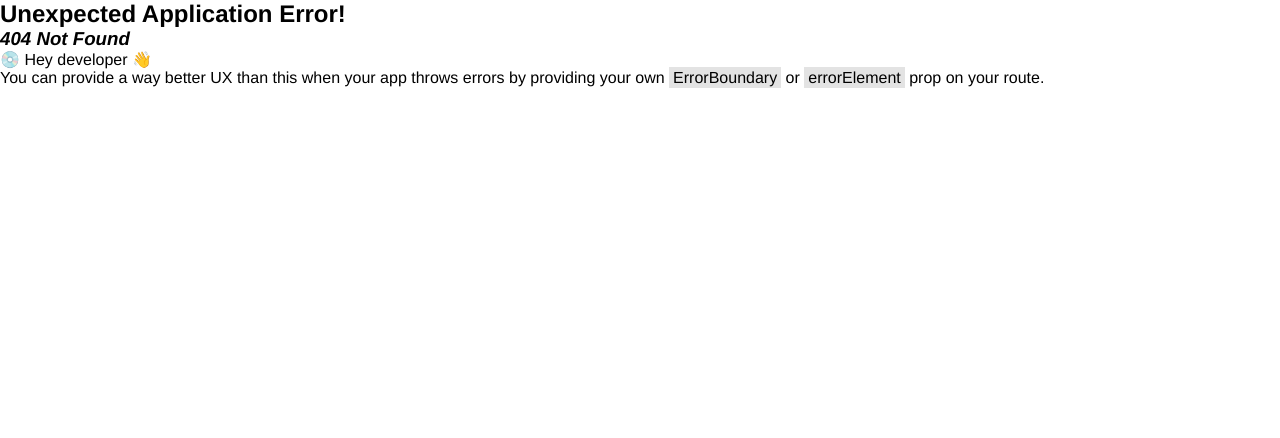
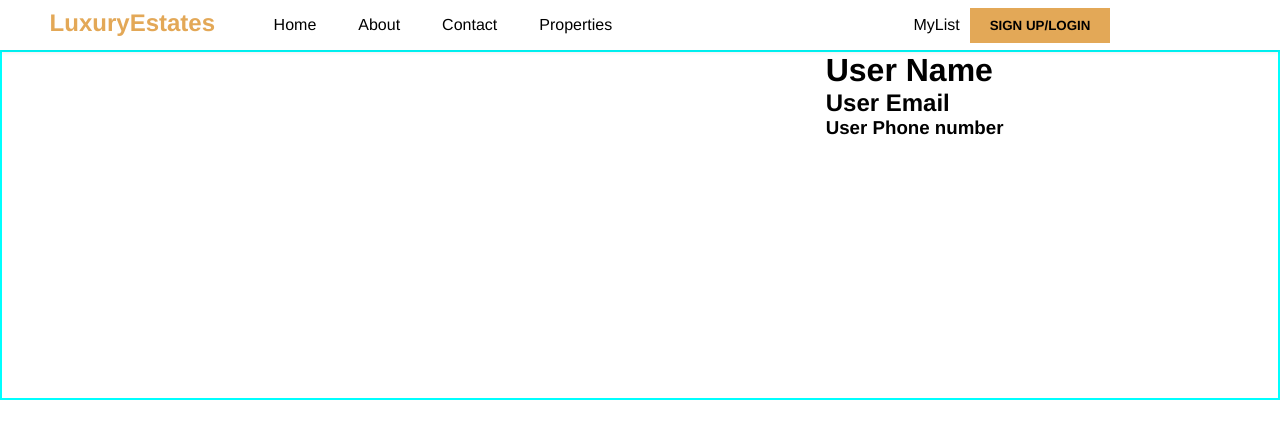
Before and after one commit to VishankhBhardwaj/Real-estate, a React (Vite) app in the folder Frontend/: page /Mylist in a window 1280 px wide. Before the commit this address had no page. Shown: the top 438 px of the page. Built offline with nearby package versions, Linux system fonts and the light colour scheme.

Commit message:
added animations

```diff
--- a/Frontend/package.json
+++ b/Frontend/package.json
@@ -12,7 +12,7 @@
   "dependencies": {
     "flowbite": "^3.1.2",
     "flowbite-react": "^0.10.2",
-    "framer-motion": "^12.4.1",
+    "framer-motion": "^12.4.3",
     "lucide-react": "^0.475.0",
     "react": "^19.0.0",
     "react-dom": "^19.0.0",
--- a/Frontend/src/App.jsx
+++ b/Frontend/src/App.jsx
@@ -6,6 +6,7 @@ import Navbar from './Components/Navbar/Navbar'
 import Home from './Components/Home/Home'
 import Signin from './Components/Signin/Signin'
 import About from './Components/About/About'
+import Mylist from './Components/Mylist/Mylist'
 const router = createBrowserRouter([
   {
     path: '/',
@@ -35,6 +36,13 @@ const router = createBrowserRouter([
       <Navbar />
       <h1>Details</h1>
     </div>
+  },
+  {
+    path: '/Mylist',
+    element: <div>
+      <Navbar />
+      <Mylist />
+    </div>
   }
 ])
 function App() {
--- a/Frontend/src/Components/About/About.jsx
+++ b/Frontend/src/Components/About/About.jsx
@@ -1,6 +1,7 @@
 import React from 'react'
 import styles from './About.module.css'
 import Teamcard from '../Card/Teamcard'
+import { motion } from "framer-motion"
 import { useInView } from 'react-intersection-observer';
 const About = () => {
         const { ref, inView } = useInView({
@@ -8,7 +9,7 @@ const About = () => {
                 threshold: 0.2, // Adjust when the animation should trigger
               });
 return (
-    <div className={styles.container}>
+    <motion.div className={styles.container} initial={{ opacity: 0 }} animate={{ opacity: 1 }}>
             <div className={`${styles.about} ${inView ? styles.fadeIn : styles.fadeOut}`} ref={ref}>
                     <h1 className={styles.title}>
                     Your Trusted Real Estate Partner</h1>
@@ -55,7 +56,7 @@ info@mysite.com</p>
                      </div>
                     </div>
             </div>
-    </div>
+    </motion.div>
 )
 }
 
--- a/Frontend/src/Components/Home/Home.jsx
+++ b/Frontend/src/Components/Home/Home.jsx
@@ -9,6 +9,7 @@ import { GrFormPrevious } from "react-icons/gr";
 import { useRef } from "react";
 import { useState } from "react";
 import { useEffect } from "react";
+import {motion} from 'framer-motion';
 import Contact from '../Contact/Contact';
 const Home = () => {
     const [toppicks, setToppicks] = useState([])
@@ -63,7 +64,8 @@ return (
     <h1 className={styles.heading3}>
         Our Services
     </h1>
-    <div className={styles.ourservices}>
+    <motion.div className={styles.ourservices} animate={{ x: 100 }}
+  transition={{ ease: "easeOut", duration: 2 }} initial={false}>
         <div>
         <img className={styles.agentImage} src="https://cdn.pixabay.com/photo/2017/08/02/00/49/people-2569234_1280.jpg" alt="" />
 
@@ -73,7 +75,7 @@ return (
             <p className={styles.agentParagraph}>Unlike many other agents, Redfin agents <br /> won't ask you to sign an exclusive commitment before <br /> they'll take you on a first tour.</p>
             <button class={styles.button29} role="button">Search for homes</button>
         </div>
-    </div>
+    </motion.div>
     <div className={styles.agentshowcase}>
         <div className={styles.agentText2}>
         <h1 className={styles.agentHeading}>Connect with a local LuxuryEstate agent</h1>
--- /dev/null
+++ b/Frontend/src/Components/Mylist/Mylist.jsx
@@ -0,0 +1,21 @@
+import React from 'react'
+import styles from './Mylist.module.css'
+const Mylist = () => {
+  return (
+    <div>
+        <div className={styles.profile}>
+            <div className={styles.profileImage}>
+                <img src="" alt="" />
+            </div>
+            <div className={styles.profileDetails}>
+                <h1 className="">User Name</h1>
+                <h2>User Email</h2>
+                <h3>User Phone number</h3>
+            </div>
+        </div>
+        <div className=""></div>
+    </div>
+  )
+}
+
+export default Mylist
--- /dev/null
+++ b/Frontend/src/Components/Mylist/Mylist.module.css
@@ -0,0 +1,7 @@
+.profile{
+    border:2px solid aqua;
+    width: 100%;
+    height: 350px;
+    display: flex;
+    justify-content: space-around;
+}
--- a/Frontend/src/Components/Navbar/Navbar.jsx
+++ b/Frontend/src/Components/Navbar/Navbar.jsx
@@ -33,7 +33,7 @@ const Navbar = () => {
 
       {/* Right Part */}
       <div className={styles.rightpart}>
-        <NavLink className={styles.text}>MyList</NavLink>
+        <NavLink className={styles.text} to='/Mylist'>MyList</NavLink>
         <button className={styles.btn} onClick={handledingnin}>Sign up/LogIn</button>
       </div>
     </nav>
```
Also changed, not shown: 1 other file (tests, documents, lock files or other folders).
